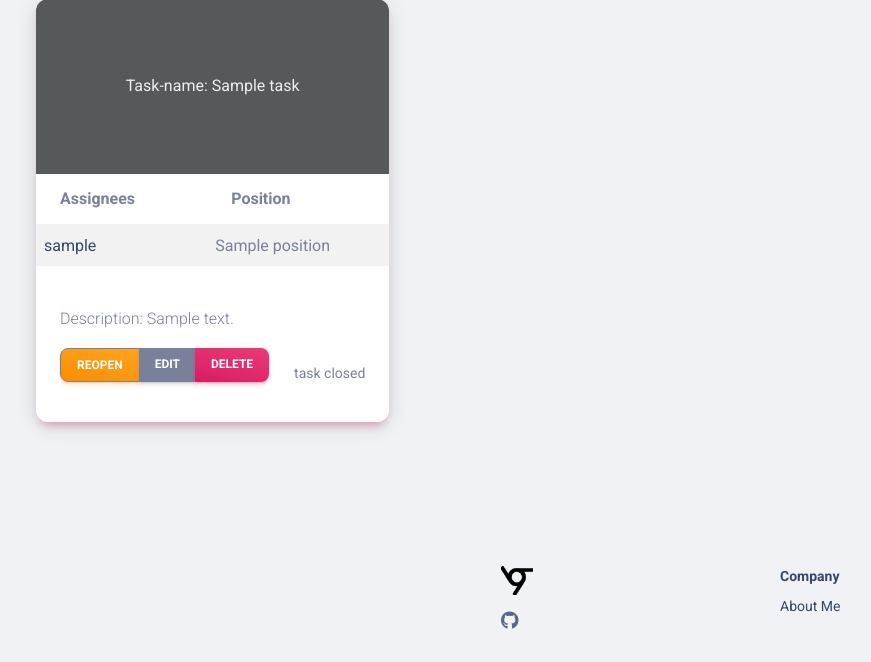
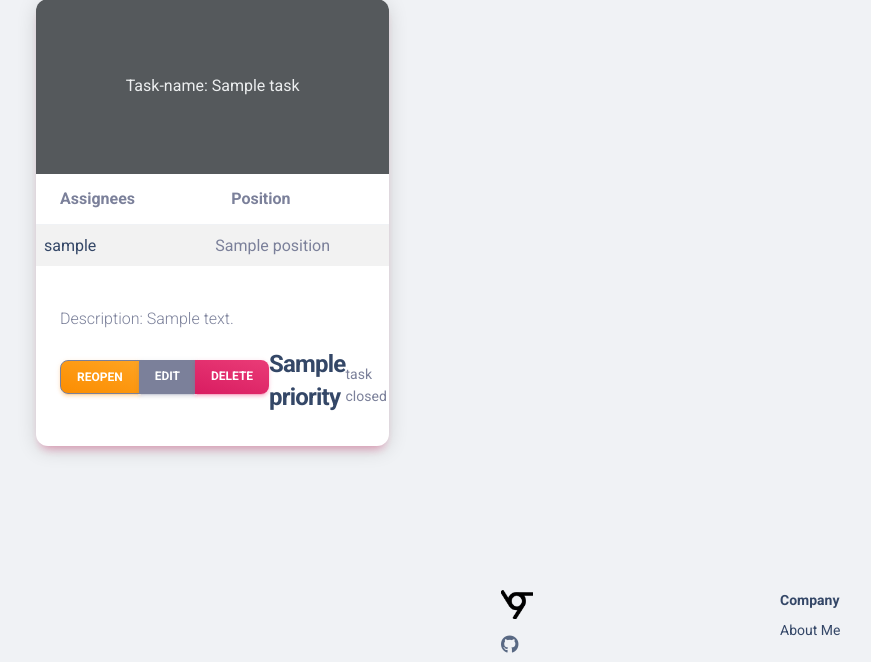
Before and after one commit to PisarskyiDev/tasker-online, a Django app: template templates/catalog/task_list.html in a window 1280 px wide. Shown: the part 737-1399 px from the top of the page, without its empty margins (58-929 px from the left). Run offline with Django 4.2, Linux system fonts and the light colour scheme; tables that the repository leaves empty hold one stand-in row (values such as "Sample post"); the template is opened without the code that fills it: values that come from a table or form of the project are taken from there, most other values are stand-ins (such as "Sample title", 1, 10 or a date in 2020); some libraries are stand-ins or nearby versions.

Commit message:
Upd remove code duplicate

```diff
--- a/templates/catalog/task_list.html
+++ b/templates/catalog/task_list.html
@@ -69,24 +69,18 @@
                   <a href="{% url 'catalog:task_url_detail' task.pk %}" type="button" class="btn btn-sm btn-secondary">Edit</a>
                   <a href="{% url 'catalog:task_url_delete' task.pk %}" type="button" class="btn btn-sm bg-gradient-primary">Delete</a>
                 </div>
-                  {% if task.priority == '!!!' %}
-                    <small class="text-body-secondary">
-                      <h4 class="text-danger">{{ task.priority }}</h4>
-                    </small>
-                  {% elif task.priority == '!!' %}
-                    <small class="text-body-secondary">
-                      <h4 class="text-warning">{{ task.priority }}</h4>
-                    </small>
-                  {% elif task.priority == '!' %}
-                    <small class="text-body-secondary">
-                      <h4 class="text-success">{{ task.priority }}</h4>
-                    </small>
-                  {% endif %}
-                  {% if task.is_completed %}
-                  <small class="text-body-secondary">{{ task.days_left }}</small>
-                  {% else %}
-                  <small class="text-body-secondary">task closed</small>
-                  {% endif %}
+                  <small class="text-body-secondary">
+                    <h4>{{ task.priority }}</h4>
+                  </small>
+
+                  <small class="text-body-secondary">
+                    {% if task.is_completed %}
+                      {{ task.days_left }}
+                    {% else %}
+                      task closed
+                    {% endif %}
+                  </small>
+
               </div>
             </div>
           </div>
```
